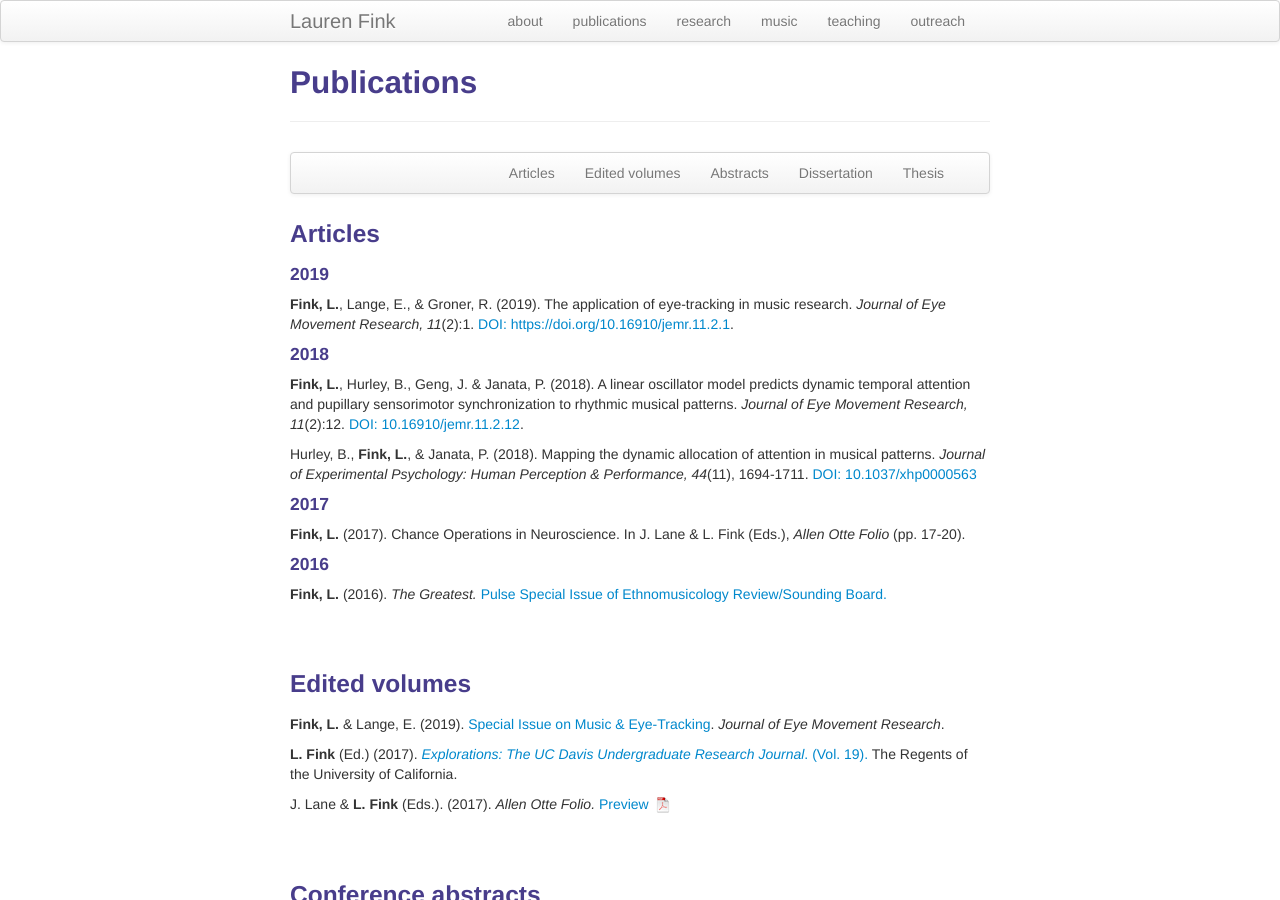
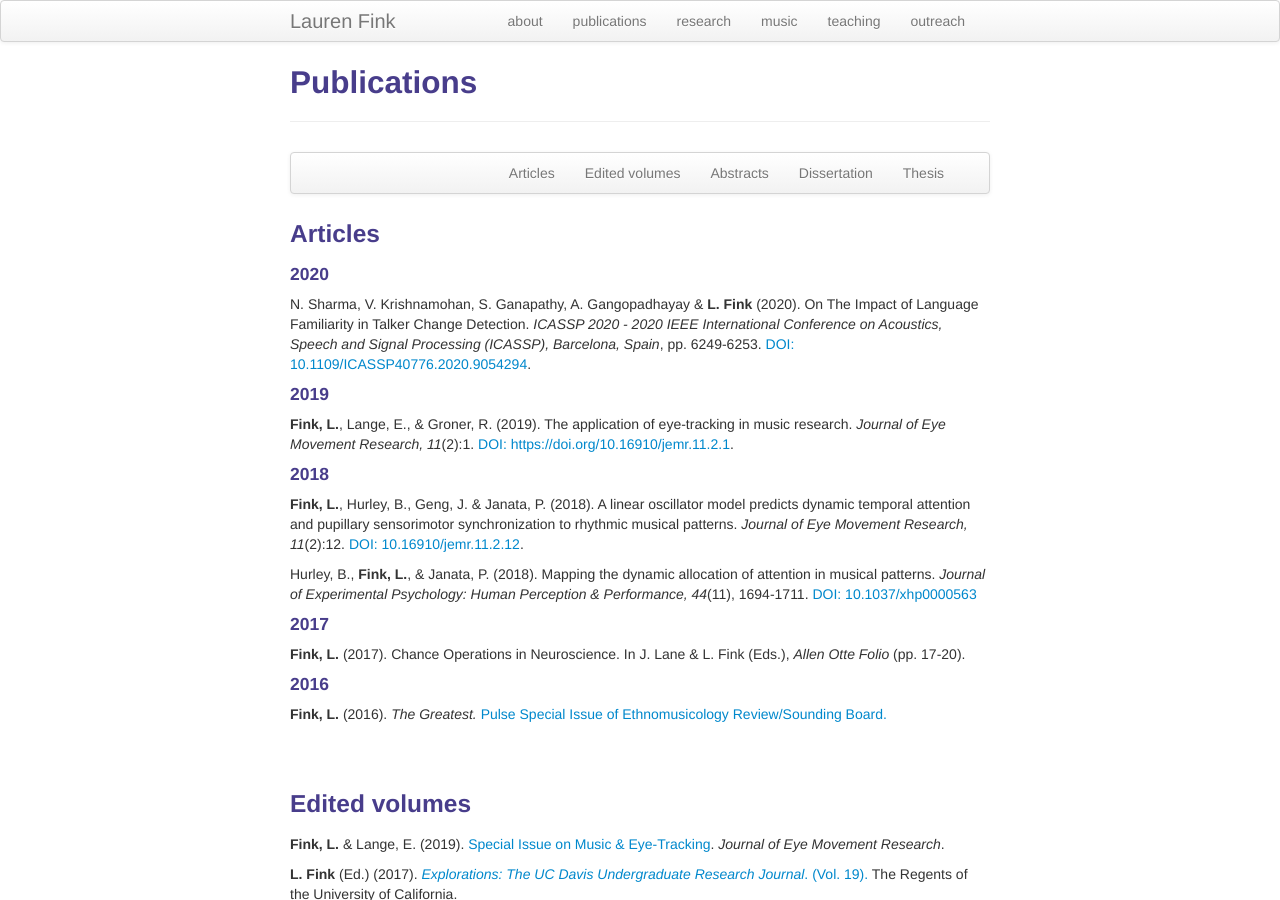
Before and after one commit to lkfink/lkfink.github.io, a Jekyll site: the page built from pages/pubs.md, in a window 1280 px wide and 900 px high. Built offline with Jekyll 4.4.1, drawn with Linux system fonts in a browser that asks for light colours.

Commit message:
add sharma et al

```diff
--- a/pages/pubs.md
+++ b/pages/pubs.md
@@ -32,6 +32,9 @@
 
 ### <a name="articles"></a>Articles
 
+#### 2020
+
+N. Sharma, V. Krishnamohan, S. Ganapathy, A. Gangopadhayay & **L. Fink** (2020). On The Impact of Language Familiarity in Talker Change Detection. *ICASSP 2020 - 2020 IEEE International Conference on Acoustics, Speech and Signal Processing (ICASSP), Barcelona, Spain*, pp. 6249-6253. [DOI: 10.1109/ICASSP40776.2020.9054294](https://ieeexplore.ieee.org/document/9054294).
 
 #### 2019
 **Fink, L.**, Lange, E., & Groner, R. (2019). The application of eye-tracking in music research. *Journal of Eye Movement Research, 11*(2):1. [DOI: https://doi.org/10.16910/jemr.11.2.1](https://bop.unibe.ch/JEMR/article/view/MET-intro.pdf){:target="_blank"}.
```
